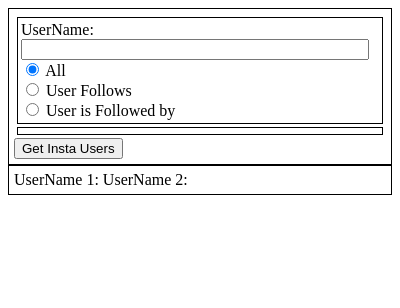
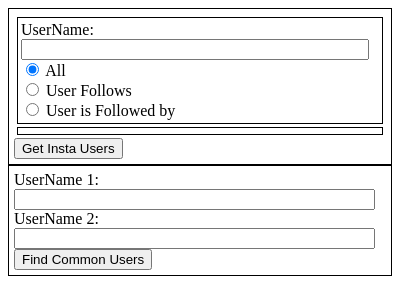
Before and after one commit to pinscript/InstagramHelper, a browser extension: page src/popup.html in a window 400 px wide. Drawn offline with Linux system fonts and the light colour scheme.

Commit message:
Finding common users in progress

```diff
--- a/src/popup.html
+++ b/src/popup.html
@@ -21,7 +21,10 @@
   </div>
   <div style="border: 1px solid; padding: 5px;">
     <label>UserName 1:</label>
+    <input type="text" id="username_1" style="width: 95%" readonly="readonly" /> <br/>
     <label>UserName 2:</label>
+    <input type="text" id="username_2" style="width: 95%" /> <br/>
+    <input id="findCommonUsers" type="submit" value="Find Common Users" />
   </div>
   <script src="ga.js"></script>
   <script src="lib/jquery-3.1.1.min.js"></script>
```
